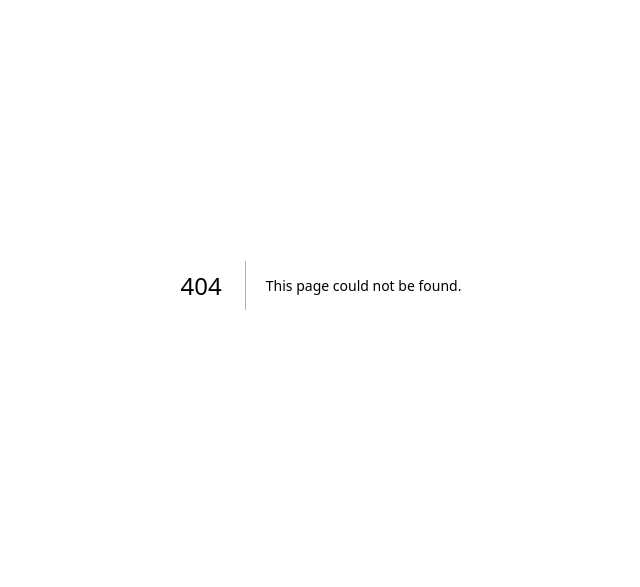
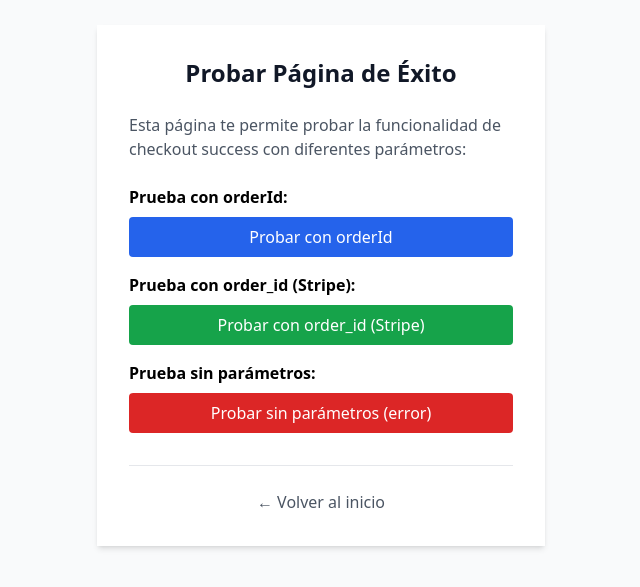
Before and after one commit to KeyraGonzalez/frontend_tienda, a Next.js app: page /test-checkout in a window 1280 px wide. Before the commit this address had no page. Shown: the part 115-702 px from the top of the page, without its empty margins (319-959 px from the left). Built offline with nearby package versions, Linux system fonts and the light colour scheme.

Commit message:
Add files via upload

```diff
--- a/src/app/checkout/success/page.tsx
+++ b/src/app/checkout/success/page.tsx
@@ -65,11 +65,27 @@ function CheckoutSuccessPageContent() {
 
     const fetchOrderAndPaymentDetails = async () => {
       try {
-        const orderId = searchParams.get('orderId');
+        // Intentar obtener el orderId de diferentes formas posibles
+        const orderId =
+          searchParams.get('orderId') || searchParams.get('order_id'); // Removemos session_id de aquí
+
         const paymentId = searchParams.get('paymentId');
+        const sessionId = searchParams.get('session_id');
+
+        console.log('URL Parameters:', {
+          orderId: searchParams.get('orderId'),
+          order_id: searchParams.get('order_id'),
+          session_id: searchParams.get('session_id'),
+          paymentId: searchParams.get('paymentId'),
+          allParams: Object.fromEntries(searchParams.entries()),
+        });
 
         if (!orderId) {
-          setError('ID de orden no encontrado');
+          setError(
+            `ID de orden no encontrado en la URL. Parámetros recibidos: ${JSON.stringify(
+              Object.fromEntries(searchParams.entries())
+            )}`
+          );
           return;
         }
 
@@ -83,14 +99,16 @@ function CheckoutSuccessPageContent() {
         const orderResponse = await ordersApi.getById(token, orderId);
         setOrderDetails(orderResponse);
 
-        // Obtener detalles del pago si hay paymentId
-        if (paymentId) {
-          try {
-            const paymentResponse = await paymentsApi.getById(token, paymentId);
-            setPaymentDetails(paymentResponse);
-          } catch (paymentError) {
-            console.error('Error al obtener detalles del pago:', paymentError);
-          }
+        // Obtener detalles del pago usando el orderId (no paymentId)
+        try {
+          const paymentResponse = await paymentsApi.getPaymentByOrder(
+            token,
+            orderId // Usar orderId, no paymentId
+          );
+          setPaymentDetails(paymentResponse);
+        } catch (paymentError) {
+          console.error('Error al obtener detalles del pago:', paymentError);
+          // No es crítico si no se pueden obtener los detalles del pago
         }
 
         // Limpiar el carrito después de una compra exitosa
@@ -128,16 +146,38 @@ function CheckoutSuccessPageContent() {
   }
 
   if (error || !orderDetails) {
+    const debugInfo = {
+      currentURL: typeof window !== 'undefined' ? window.location.href : 'N/A',
+      searchParams: mounted ? Object.fromEntries(searchParams.entries()) : {},
+      hasToken: !!token,
+      hasUser: !!user,
+      error: error,
+    };
+
     return (
       <div className="min-h-screen bg-gray-50">
         <Header />
         <div className="container mx-auto px-4 py-16 text-center">
-          <div className="max-w-md mx-auto">
+          <div className="max-w-2xl mx-auto">
             <div className="text-red-500 text-6xl mb-4">⚠️</div>
             <h1 className="text-2xl font-bold text-gray-900 mb-4">Error</h1>
-            <p className="text-gray-600 mb-8">
+            <p className="text-gray-600 mb-4">
               {error || 'No se pudieron cargar los detalles de la orden'}
             </p>
+
+            {/* Información de debug */}
+            <div className="bg-gray-100 p-4 rounded-lg mb-6 text-left">
+              <h3 className="font-semibold mb-2">Información de Debug:</h3>
+              <pre className="text-xs overflow-auto">
+                {JSON.stringify(debugInfo, null, 2)}
+              </pre>
+            </div>
+
+            <p className="text-sm text-gray-500 mb-8">
+              Para acceder a esta página necesitas venir desde el proceso de
+              pago con los parámetros correctos.
+            </p>
+
             <Link
               href="/"
               className="inline-flex items-center bg-blue-600 text-white px-6 py-3 rounded-lg hover:bg-blue-700 transition-colors"
--- /dev/null
+++ b/src/app/test-checkout/page.tsx
@@ -0,0 +1,65 @@
+import Link from 'next/link';
+
+export default function TestCheckoutPage() {
+  // Simulamos algunos IDs de prueba
+  const testOrderId = '507f1f77bcf86cd799439011';
+  const testSessionId = 'cs_test_123456789';
+
+  return (
+    <div className="min-h-screen bg-gray-50 flex items-center justify-center">
+      <div className="max-w-md mx-auto bg-white p-8 rounded-lg shadow-md">
+        <h1 className="text-2xl font-bold text-gray-900 mb-6 text-center">
+          Probar Página de Éxito
+        </h1>
+
+        <p className="text-gray-600 mb-6">
+          Esta página te permite probar la funcionalidad de checkout success con
+          diferentes parámetros:
+        </p>
+
+        <div className="space-y-4">
+          <div>
+            <h3 className="font-semibold mb-2">Prueba con orderId:</h3>
+            <Link
+              href={`/checkout/success?orderId=${testOrderId}`}
+              className="block bg-blue-600 text-white px-4 py-2 rounded hover:bg-blue-700 transition-colors text-center"
+            >
+              Probar con orderId
+            </Link>
+          </div>
+
+          <div>
+            <h3 className="font-semibold mb-2">
+              Prueba con order_id (Stripe):
+            </h3>
+            <Link
+              href={`/checkout/success?order_id=${testOrderId}&session_id=${testSessionId}`}
+              className="block bg-green-600 text-white px-4 py-2 rounded hover:bg-green-700 transition-colors text-center"
+            >
+              Probar con order_id (Stripe)
+            </Link>
+          </div>
+
+          <div>
+            <h3 className="font-semibold mb-2">Prueba sin parámetros:</h3>
+            <Link
+              href="/checkout/success"
+              className="block bg-red-600 text-white px-4 py-2 rounded hover:bg-red-700 transition-colors text-center"
+            >
+              Probar sin parámetros (error)
+            </Link>
+          </div>
+        </div>
+
+        <div className="mt-8 pt-6 border-t">
+          <Link
+            href="/"
+            className="block text-center text-gray-600 hover:text-gray-800"
+          >
+            ← Volver al inicio
+          </Link>
+        </div>
+      </div>
+    </div>
+  );
+}
--- a/src/lib/api/payments.ts
+++ b/src/lib/api/payments.ts
@@ -142,16 +142,6 @@ const paymentsApi = {
     );
     return response.data.data;
   },
-
-  // Método para obtener un pago por ID
-  getById: async (token: string, paymentId: string) => {
-    const response = await axios.get(`${API_URL}/payments/${paymentId}`, {
-      headers: {
-        Authorization: `Bearer ${token}`,
-      },
-    });
-    return response.data.data;
-  },
 };
 
 export { paymentsApi };
```
